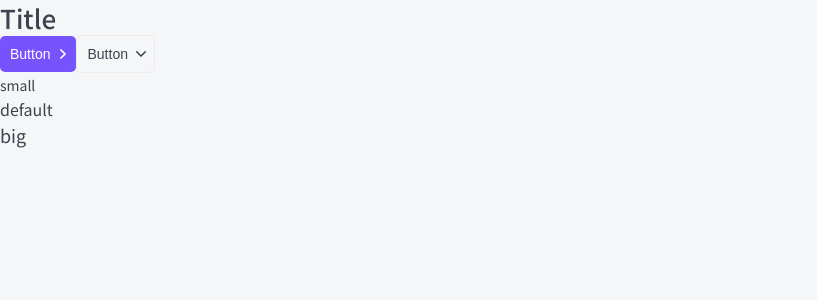
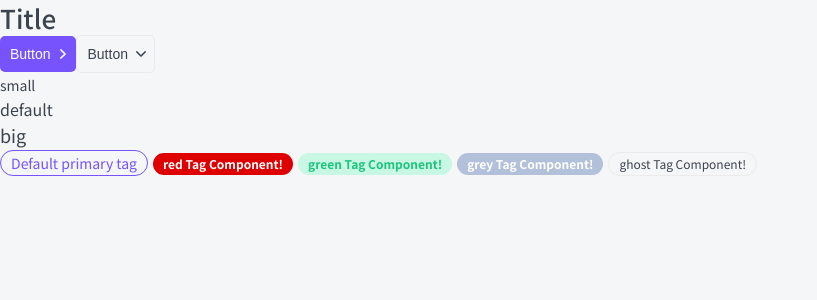
Before and after one commit to SmoliiNazar/NextJS-Project, a Next.js app: page / in a window 1280 px wide. Shown: the top 300 px of the page, without its empty margins (0-817 px from the left). Built offline with nearby package versions, Linux system fonts and the light colour scheme.

Commit message:
Tag component created

```diff
--- /dev/null
+++ b/components/Tag/Tag.module.css
@@ -0,0 +1,52 @@
+.tag {
+    display: inline-block;
+
+    box-sizing: border-box;
+    margin-right: 5px;
+    border-radius: 20px;
+}
+
+.small {
+    padding: 5px 10px;
+
+    font-size: 12px;
+    line-height: 12px;
+}
+
+.default {
+    padding: 5px 10px;
+
+    font-size: 14px;
+    line-height: 14px;
+}
+
+.ghost {
+    border: 1px solid #EBEBEB;
+}
+
+.red {
+    color: var(--white);
+    background-color: #DE0000;
+
+    font-weight: bold;
+}
+
+.grey {
+    color: var(--white);
+    background-color: #B3C0D9;
+
+    font-weight: bold;
+}
+
+.green {
+    color: var(--green);
+    background-color: var(--green-light);
+
+    font-weight: bold;
+}
+
+.primary {
+    color: var(--primary);
+    background: none;
+    border: 1px solid var(--primary);
+}
--- /dev/null
+++ b/components/Tag/Tag.tsx
@@ -0,0 +1,27 @@
+import { TagProps } from './Tag.props';
+import styles from './Tag.module.css';
+import cn from 'classnames';
+
+
+export const Tag = ({ size = 'default', color = 'ghost', children, className, href, ...props }: TagProps): JSX.Element => {
+        return (
+          <div
+                className={cn(styles.tag, className, {
+                        [styles.small]: size == 'small',
+                        [styles.default]: size == 'default',
+                        [styles.ghost]: color == 'ghost',
+                        [styles.red]: color == 'red',
+                        [styles.grey]: color == 'grey',
+                        [styles.green]: color == 'green',
+                        [styles.primary]: color == 'primary',
+                })}
+                {...props}
+          >
+            {
+                  href
+                  ? <a href={href}>{children}</a>
+                  : <>{children}</>
+            }
+          </div>
+        );
+};
--- a/components/index.ts
+++ b/components/index.ts
@@ -1,3 +1,4 @@
 export * from './Htag/Htag';
 export * from './Button/Button';
 export * from './P/P';
+export * from './Tag/Tag';
--- a/pages/index.tsx
+++ b/pages/index.tsx
@@ -1,5 +1,5 @@
 import React from 'react';
-import { Button, Htag, P } from '../components';
+import { Button, Htag, P, Tag } from '../components';
 
 export default function Home(): JSX.Element {
 	return (
@@ -10,6 +10,16 @@
 			<P p='small'>small</P>
 			<P>default</P>
 			<P p='big'>big</P>
+
+			<Tag size='default' color='primary'>Default primary tag</Tag>
+
+			<Tag size='small' color='red'>red Tag Component!</Tag>
+
+			<Tag size='small' color='green'>green Tag Component!</Tag>
+
+			<Tag size='small' color='grey'>grey Tag Component!</Tag>
+
+			<Tag size='small' color='ghost'>ghost Tag Component!</Tag>
 		</>
 	);
 }
```
Also changed, not shown: components/Tag/Tag.props.ts (added, +8 -0 lines).
